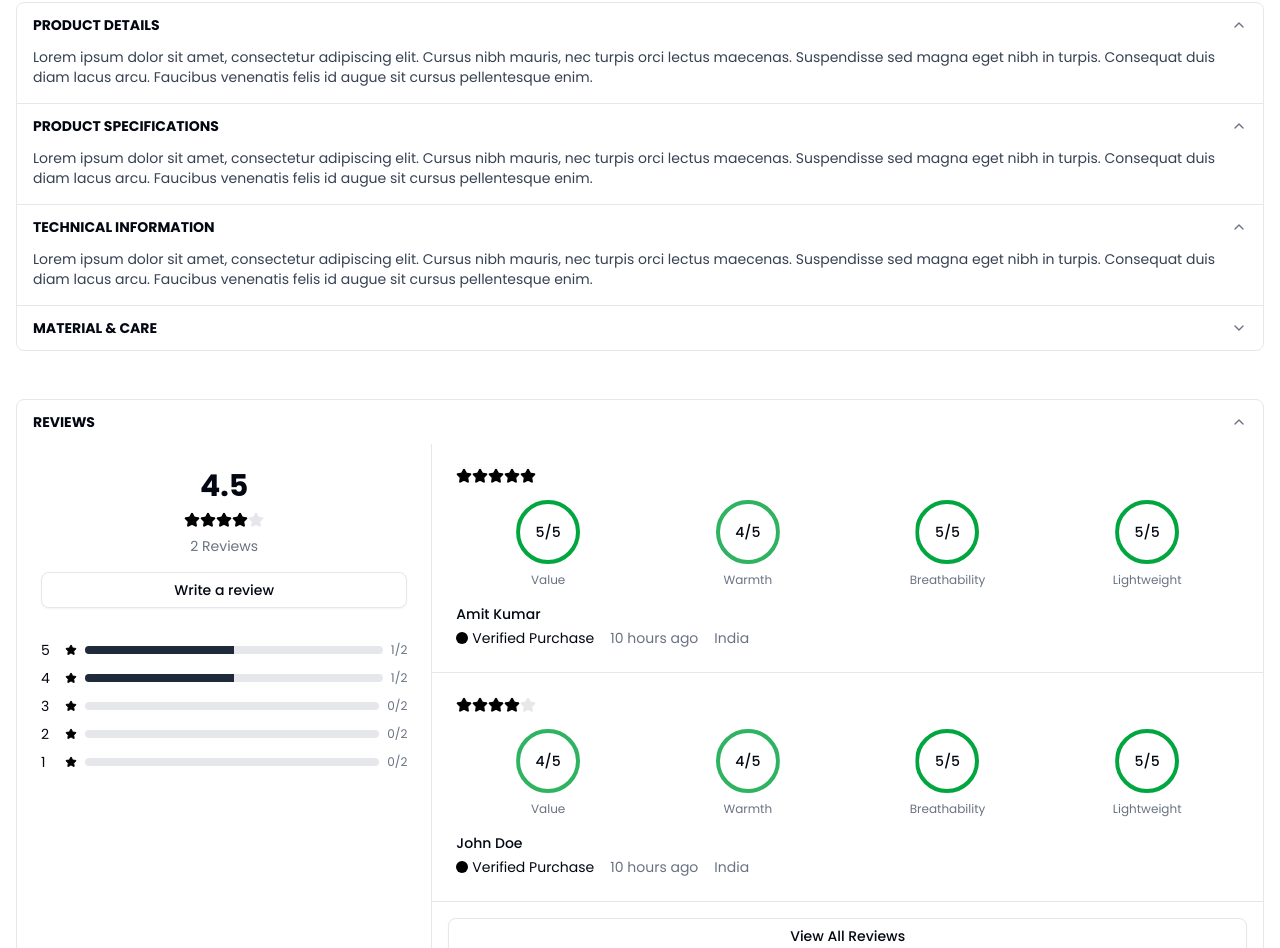
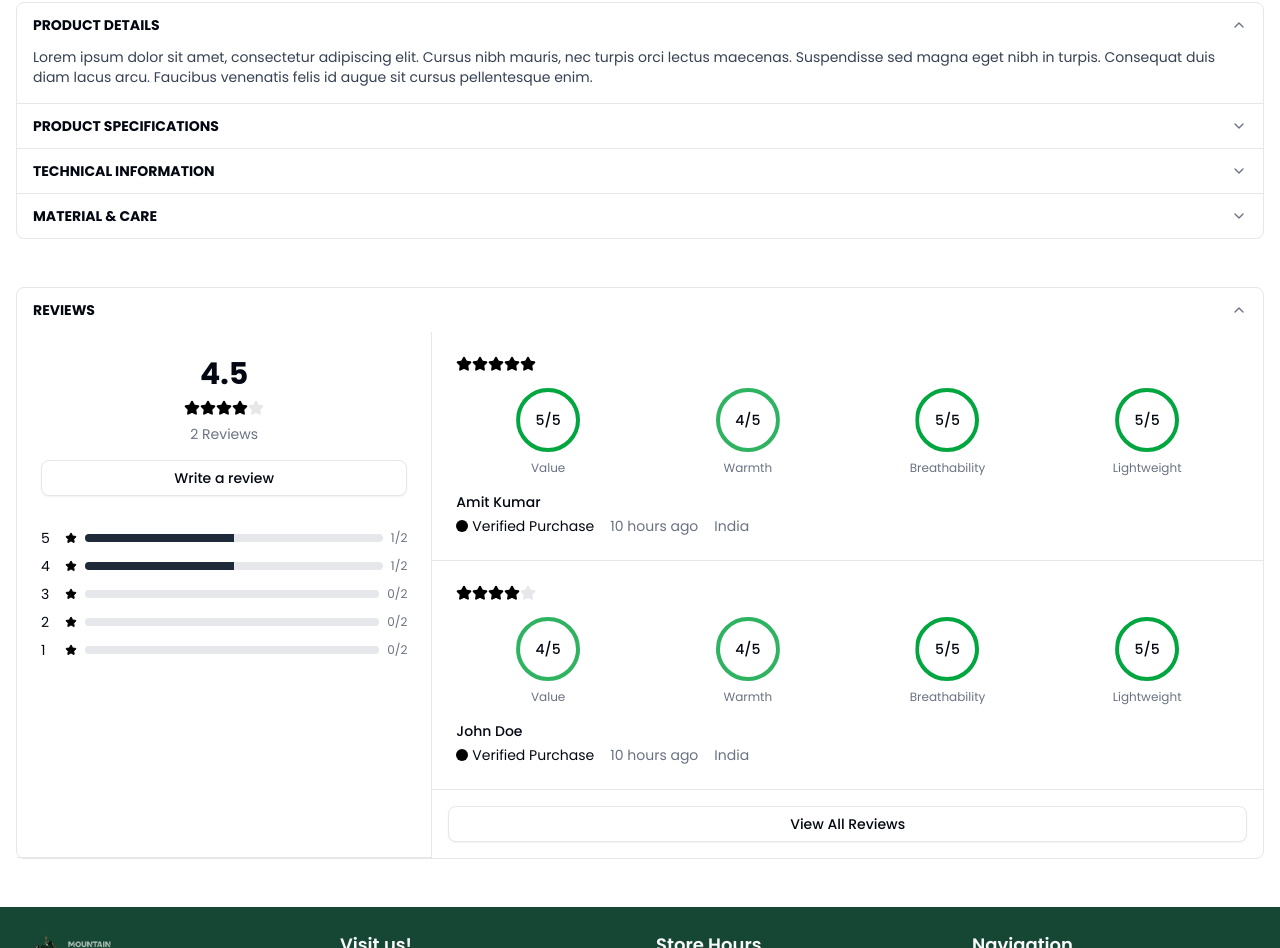
Before and after one commit to arkorty/mes, a React (Vite) app in the folder MES-client/: page /product/1 in a window 1280 px wide. Shown: the part 870-1818 px from the top of the page. Built offline with nearby package versions, Linux system fonts and the light colour scheme.

Commit message:
fix: update product details page

```diff
--- a/MES-client/src/components/Shop/ProductDetails.tsx
+++ b/MES-client/src/components/Shop/ProductDetails.tsx
@@ -307,7 +307,8 @@ export default function ProductDetail({ productId = 1 }: { productId?: number })
             </AccordionContent>
           </AccordionItem>
 
-          <AccordionItem value="details">
+          <AccordionItem value="specifications"
+          defaultChecked>
             <AccordionTrigger className="px-4 py-3 hover:no-underline">
               <span className="font-bold">PRODUCT SPECIFICATIONS</span>
             </AccordionTrigger>
@@ -319,7 +320,7 @@ export default function ProductDetail({ productId = 1 }: { productId?: number })
               </p>
             </AccordionContent>
           </AccordionItem>
-          <AccordionItem value="details">
+          <AccordionItem value="information">
             <AccordionTrigger className="px-4 py-3 hover:no-underline">
               <span className="font-bold">TECHNICAL INFORMATION</span>
             </AccordionTrigger>
@@ -332,7 +333,7 @@ export default function ProductDetail({ productId = 1 }: { productId?: number })
             </AccordionContent>
           </AccordionItem>
 
-          <AccordionItem value="specifications">
+          <AccordionItem value="material">
             <AccordionTrigger className="px-4 py-3 hover:no-underline">
               <span className="font-bold">MATERIAL & CARE</span>
             </AccordionTrigger>
```
